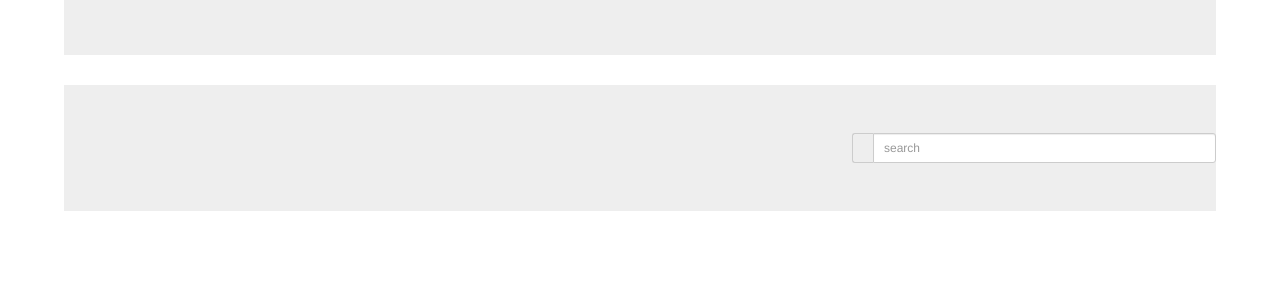
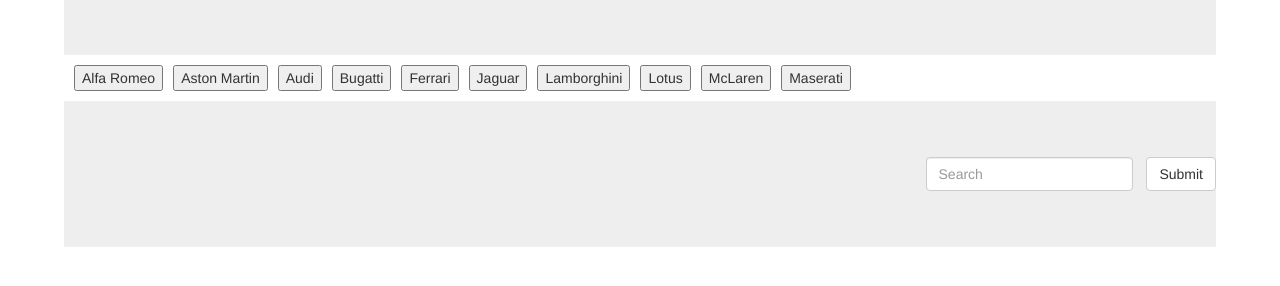
Before and after one commit to Jachaplin/GifTastic, a plain HTML site: page index.html in a window 1280 px wide. Shown: the part 140-426 px from the top of the page. Drawn offline with nearby package versions, Linux system fonts and the light colour scheme; no server answers.

Commit message:
added buttons

```diff
--- a/assets/css/style.css
+++ b/assets/css/style.css
@@ -7,11 +7,28 @@
 	width: 90%;
 	margin-left: auto;
 	margin-right: auto;
+	margin-bottom: 10px;
 
 
 }
 
-#car-search {
+#jumbotron-body {
+	text-align: center;
+	width: 90%;
+	margin-left: auto;
+	margin-right: auto;
 
-	float: right;
+
 }
+
+button {
+	margin-bottom: 10px;
+	margin-left: 10px;
+
+}
+
+#button-section {
+	margin-right: auto;
+	margin-left: auto;
+	width: 90%;
+}
--- a/assets/javascript/logic.js
+++ b/assets/javascript/logic.js
@@ -28,8 +28,21 @@
       // console.log(response.Runtime);
       });
   	}
-      // Grabbing and storing the data-animal property value from the button
 
+  	function renderButtons() {
+
+     topics.forEach(function(car) {
+     	// console.log(car)
+     	oneCar = $("<button>")
+     	oneCar.addClass("cars")
+     	oneCar.attr("data-name", car)
+     	oneCar.text(car)
+     	$("#car-buttons").append(oneCar)
+
+     })
+  	}
+
+   renderButtons()
    runQuery(queryURL)
 
 
--- a/index.html
+++ b/index.html
@@ -30,10 +30,14 @@
     	</div>
 	</div>
 
+
+    <section id="button-section">
+
     <div id="car-buttons">
     </div>
 
-    <div id="jumbotron-header" class="jumbotron">
+    </section>
+    <div id="jumbotron-body" class="jumbotron">
         <div class container>
             <div class="row">
                 <div class="col-md-12">
@@ -46,10 +50,13 @@
                         </div>
                         <div class="col-md-4">
 
-                          <div id="car-search" class="input-group input-group-sm">
-                          <span class="input-group-addon"></span>
-                          <input type="text" class="form-control" placeholder="search" aria-describedby="sizing-addon3">
-                          </div>
+                          <form class="navbar-form navbar-right" role="search">
+                            <div class="form-group">
+                            <input type="text" class="form-control" placeholder="Search">
+                            </div>
+                            <button type="submit" class="btn btn-default">Submit
+                            </button>
+                          </form>
 
                         </div>
                     </div>
```
